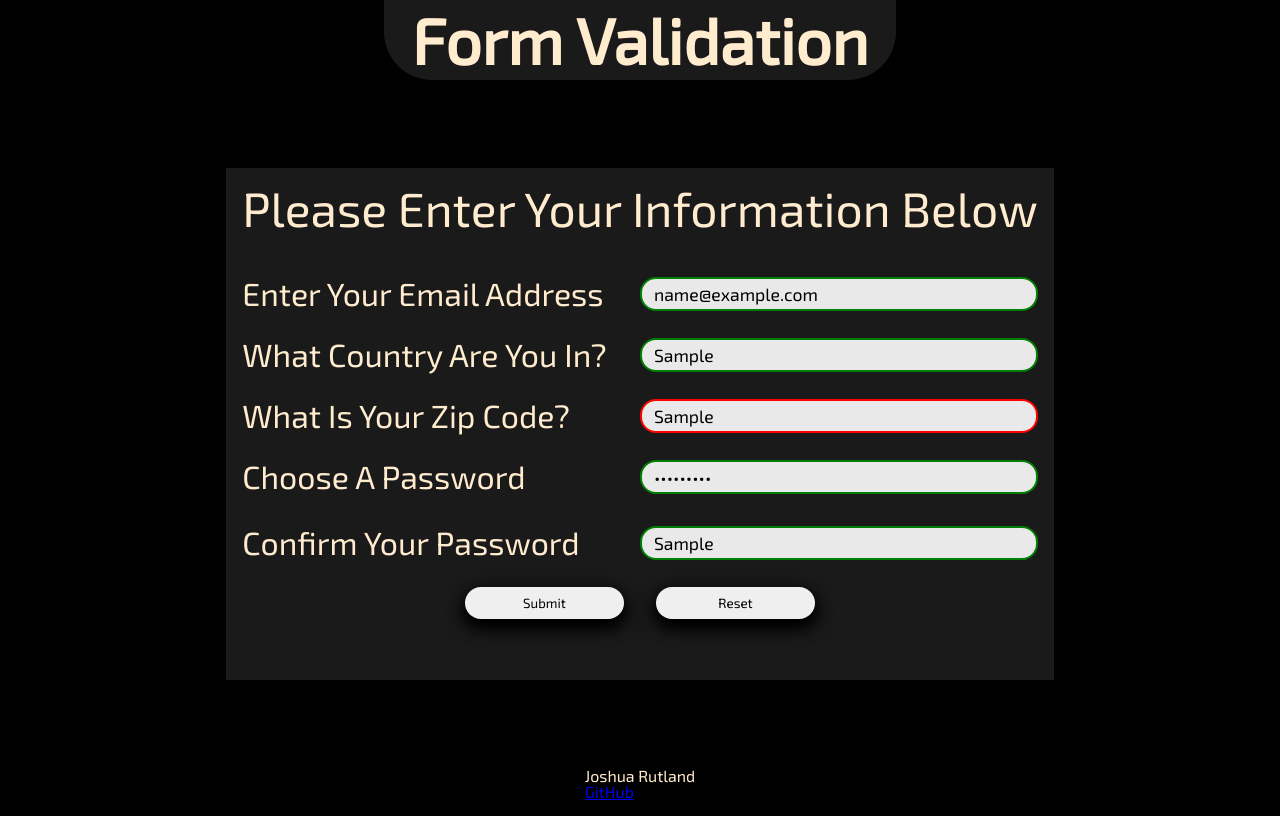
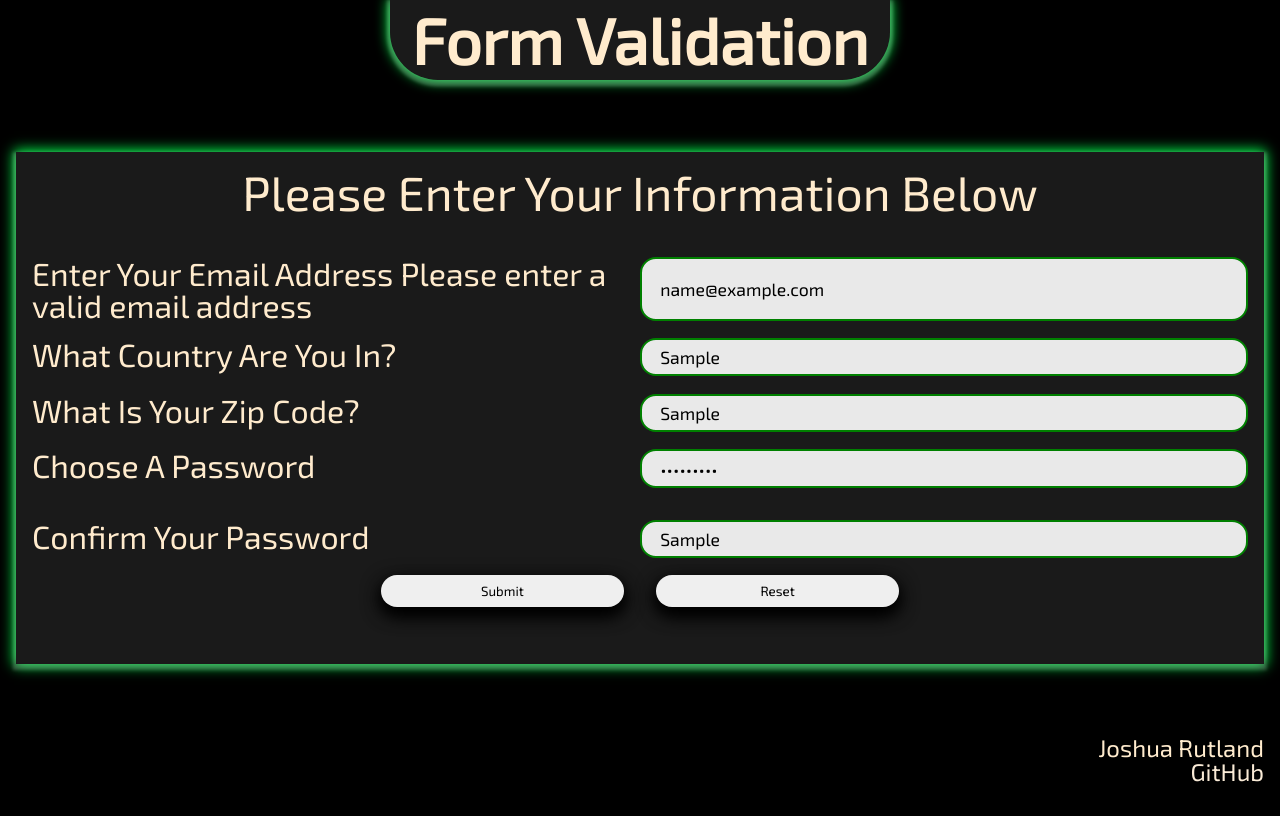
Before and after one commit to rutland-dev/form-practice, a website built with webpack: page src/index.html in a window 1280 px wide. Both pictures are taken after typing "name@example.com", "Sample", "Sample", "Sample123", "Sample" into the empty fields and a click on the button "Submit". Built offline with nearby package versions, Linux system fonts and the light colour scheme; a web font is replaced by a local one.

Commit message:
Start writing JS

```diff
--- a/src/index.html
+++ b/src/index.html
@@ -26,18 +26,18 @@
                 </div>
                 <div class="zip-code-div">
                     <label for="zip-code">What Is Your Zip Code?<span id="zip-code-span"></span></label>
-                    <input type="text" name="zip-code" id="zip-code" required pattern="/^[0-9]{5}$/">
+                    <input type="text" name="zip-code" id="zip-code" required>
                 </div>
                 <div class="outer-password-div">
 
                     <div class="inner-password-div">
                         <label for="password">Choose A Password<span id="password-span"></span></label>
-                        <input type="password" name="password" id="password" required minlength="8" maxlength="15">
+                        <input type="password" name="password" id="password" required>
                     </div>
 
                     <div class="inner-confirm-div">
                         <label for="password-confirm">Confirm Your Password<span id="password-confirm-span"></span></label>
-                        <input type="password-confirm" name="password-confirm" id="password-confirm" required minlength="8" maxlength="15">
+                        <input type="password-confirm" name="password-confirm" id="password-confirm" required>
                     </div>
 
                 </div>
--- a/src/index.js
+++ b/src/index.js
@@ -1 +1,27 @@
 import "./style.css";
+
+const myForm = document.querySelector("form");
+myForm.addEventListener("submit", (event) => {
+    event.preventDefault();
+})
+
+function checkEmail() {
+    const testEmail = document.getElementById("email");
+    const emailSpan =document.getElementById("email-span");
+
+    if (testEmail.value === "") {
+        console.log("no email");
+        emailSpan.textContent = "An email address is required";
+    } else if (!/^[A-Za-z0-9]{3,15}@[A-Za-z0-9]+.[A-Za-z]{2,5}$/.test(testEmail)) {
+        console.log("invalid email");
+        emailSpan.textContent = "Please enter a valid email address";
+    } else {
+        console.log("perfect");
+        emailSpan.textContent = "";
+    }
+}
+
+const email = document.getElementById("email");
+email.addEventListener("blur", () => {
+    checkEmail();
+})
--- a/src/style.css
+++ b/src/style.css
@@ -64,6 +64,8 @@ body {
     justify-content: space-between;
     align-items: center;
     height: 100vh;
+    padding: 0 1rem 1rem 1rem;
+    overflow: hidden;
 }
 
 .header {
@@ -77,6 +79,7 @@ body {
     width: 40%;
     border-radius: 0 0 3rem 3rem;
     background-color: rgba(255, 255, 255, .1);
+    box-shadow: 0 .2rem .2rem .2rem rgba(255,255,255, .2), 0 0 .8rem .1rem rgba(0, 255, 76);
 }
 
 h2 {
@@ -92,6 +95,7 @@ h2 {
     background-color: rgba(255, 255, 255, .1);
     height: 60%;
     width: 70;
+    box-shadow: 0 .2rem .2rem .2rem rgba(255,255,255, .2), 0 0 .8rem .1rem rgba(0, 255, 76);
 }
 
 .form {
@@ -164,4 +168,26 @@ button {
 
 button:hover {
     box-shadow: 0 8px 16px 0 rgba(255,255,255, .3), 0 6px 20px 0 rgba(0,0,0);
+    cursor: pointer;
 }
+
+.footer {
+    display: flex;
+    flex-direction: column;
+    align-items: flex-end;
+    width: 100%;
+    height: 4rem;
+    font-size: 1.5rem;
+}
+
+a {
+    color: antiquewhite;
+    text-decoration: none;
+    border-radius: 1rem;
+}
+
+a:hover {
+    box-shadow: 0 8px 16px 0 rgba(255,255,255, .1), 0 6px 20px 0 rgba(0,0,0);
+    font-size: 1.6rem;
+    border: none;
+}
```
